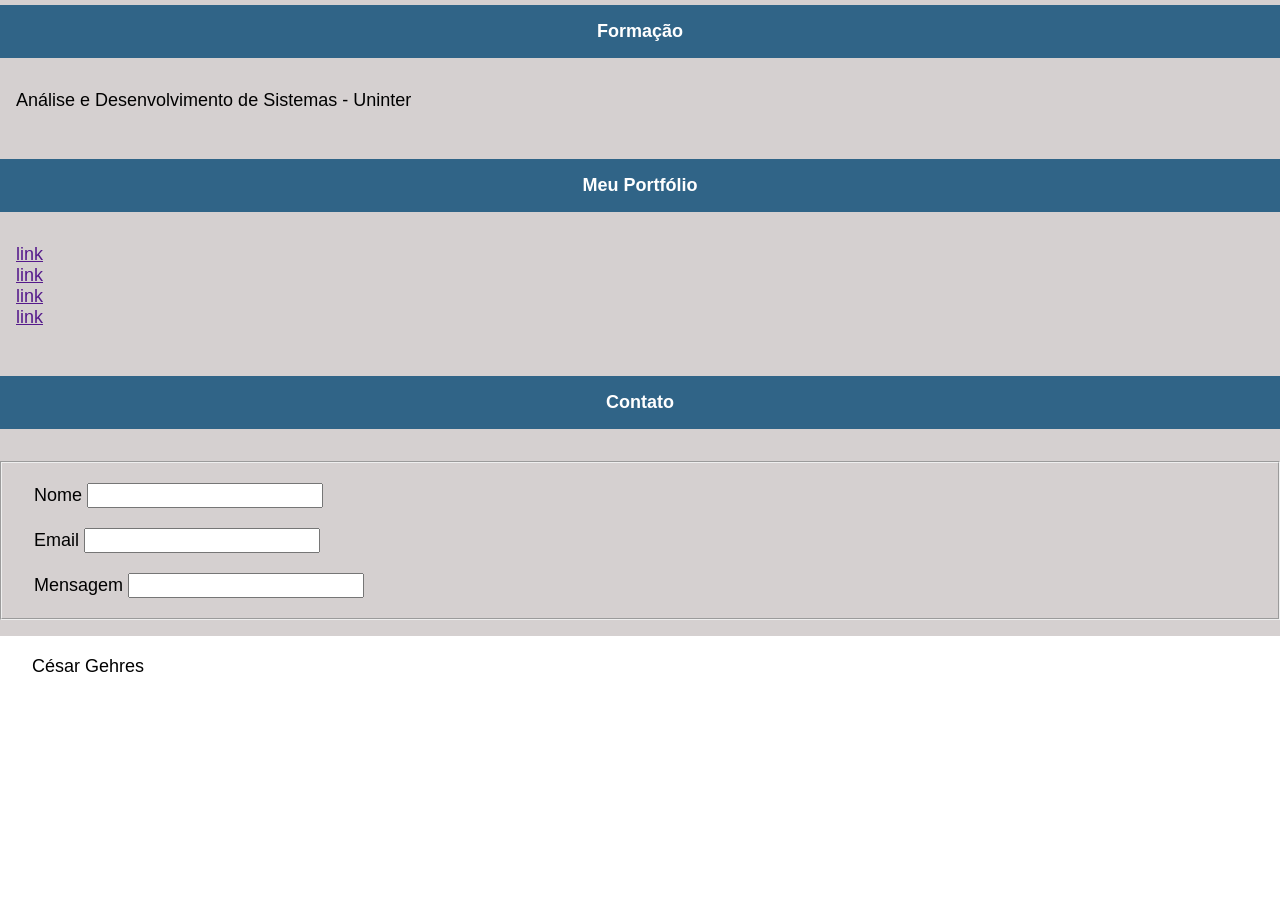
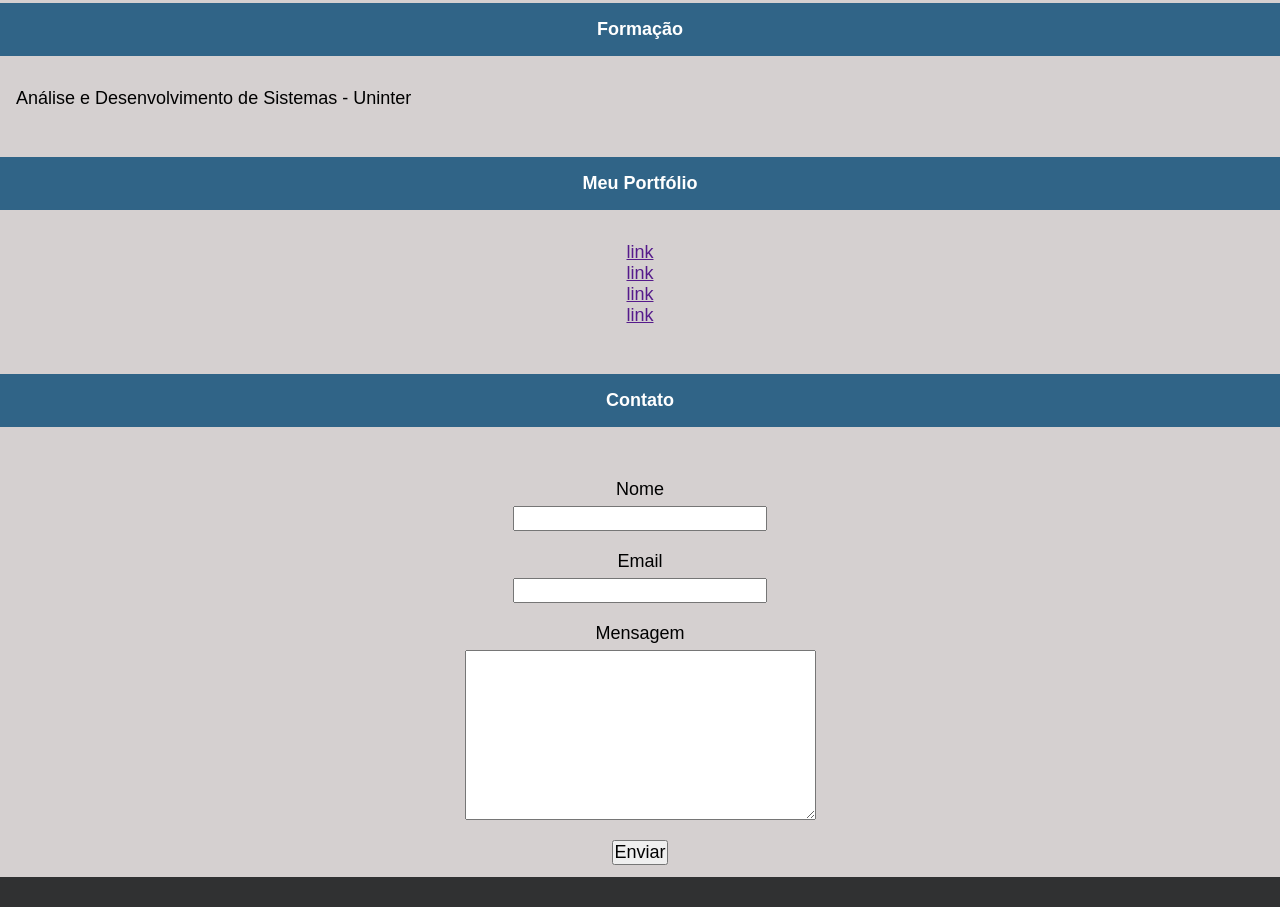
Before and after one commit to cesargehres/site-sobre-mim, a plain HTML site: page index.html in a window 1280 px wide. Shown: the part 305-1212 px from the top of the page. Before the commit the page ends 1002 px from the top, so only its background shows below. Drawn offline with Linux system fonts and the light colour scheme.

Commit message:
Primeira atualização
Port mobile quase pronto.

```diff
--- a/index.html
+++ b/index.html
@@ -41,8 +41,8 @@
     <main>
 
         <!-- Seção Sobre Mim -->
-        <section>
-            <h2 id="sobre_mim"> Sobre Mim</h2>
+        <section  class="sobre_mim">
+            <h2> Sobre Mim</h2>
 
             <p>Aqui vai uma foto minha</p>
 
@@ -65,8 +65,8 @@
         </section>
 
         <!-- Seção Meu Portfólio -->
-        <section>
-            <h2 id="portfolio">Meu Portfólio</h2>
+        <section class="portfolio">
+            <h2>Meu Portfólio</h2>
 
             <!-- Lista de Links do Portfólio -->
             <ul>
@@ -87,9 +87,9 @@
         </section>
 
         <!-- Seção Contato -->
-        <section>
+        <section class="contato">
 
-            <h2 id="contato">Contato</h2>
+            <h2>Contato</h2>
 
             <div>
 
@@ -99,18 +99,20 @@
 
                         <p>
                             <label for="nome_id">Nome</label>
-                            <input type="text" name="nome" id="nome_id">
+                            <input type="text" name="nome" id="nome_id" autocomplete="name" aria-required="true">
                         </p>
 
                         <p>
                             <label for="email_id">Email</label>
-                            <input type="email" name="email" id="email_id">
+                            <input type="email" name="email" id="email_id" autocomplete="email" aria-required="true">
                         </p>
 
                         <p>
                             <label for="mensagem_id">Mensagem</label>
-                            <input type="textarea" name="mensagem" id="mensagem_id">
+                            <textarea name="mensagem" id="mensagem_id" cols="32" rows="8" aria-required="true"></textarea>
                         </p>
+
+                        <button>Enviar</button>
 
                     </fieldset>
 
@@ -122,8 +124,6 @@
 
     </main>
 
-    <footer>
-        <p>César Gehres</p>
-    </footer>
+    <footer></footer>
 </body>
 </html>
--- a/style.css
+++ b/style.css
@@ -1,12 +1,11 @@
 @charset "UTF-8";
 
 :root {
-    --menu-cor: #404446;
+    --menu-cor: #303132;
     --menu-cor-hover: #686c6e;
     --background-titulo: #306487;
     --texto-menu: #FFFFFF;
     --background-principal: #D5D0D0;
-
 }
 
 
@@ -21,41 +20,16 @@
 }
 
 body {
+    width: 100vw;
     background-color: white;
 }
 
 
 header {
-    width: 100vw;
+    width: auto;
 
     text-align: center;
     background-color: var(--menu-cor);
-}
-
-section {
-    padding: 16px 0;
-}
-
-
-h2 {
-    margin: 32px 0;
-    padding: 16px 0;
-
-    text-align: center;
-
-    background-color: var(--background-titulo);
-    color: var(--texto-menu);
-}
-
-p {
-    margin: 20px 16px;
-    text-align: justify;
-    text-indent: 16px;
-}
-
-ul {
-    list-style: none;
-    margin: 16px;
 }
 
 
@@ -63,15 +37,15 @@ ul {
 /* Botao menu */
 #botao_menu {
     display: inline;
-    height: 64px;
-    width: 64px;
+    height: 66px;
+    width: 66px;
 
     background-image: url(images/menu.png);
     background-repeat: no-repeat;
     background-color: var(--menu-cor);
 
     border: none;
-    margin: 0;
+    border-radius: 10px;
 }
 
 #botao_menu:hover {
@@ -120,6 +94,7 @@ header > nav > ul > li > a {
 
 /* Conteudo Principal */
 main {
+    margin: -4px 0;
     background-color: var(--background-principal);
 }
 
@@ -130,3 +105,66 @@ main > section:first-of-type {
 main > section > h2:first-of-type {
     margin-top: 0;
 }
+
+section {
+    padding: 16px 0;
+}
+
+h2 {
+    margin: 32px 0;
+    padding: 16px 0;
+
+    text-align: center;
+
+    background-color: var(--background-titulo);
+    color: var(--texto-menu);
+}
+
+p {
+    margin: 20px 16px;
+    text-align: justify;
+    text-indent: 16px;
+}
+
+ul {
+    list-style: none;
+    margin: 16px;
+
+}
+
+/* Portfólio */
+section.portfolio {
+    text-align: center;
+}
+
+/* Formulário */
+form > fieldset{
+    border: none;
+    text-align: center;
+}
+
+form > fieldset > p {
+    display: flex;
+    flex-direction: column;
+
+    align-items: center;
+}
+
+form > fieldset > p > label {
+    margin-bottom: 6px;
+    text-indent: 0;
+}
+
+form > fieldset > p > input {
+    width: 250px;
+}
+
+form > fieldset > button {
+    display: inline;
+}
+
+/* Rodapé */
+footer {
+    height: 30px;
+    background-color: var(--menu-cor);
+}
```
